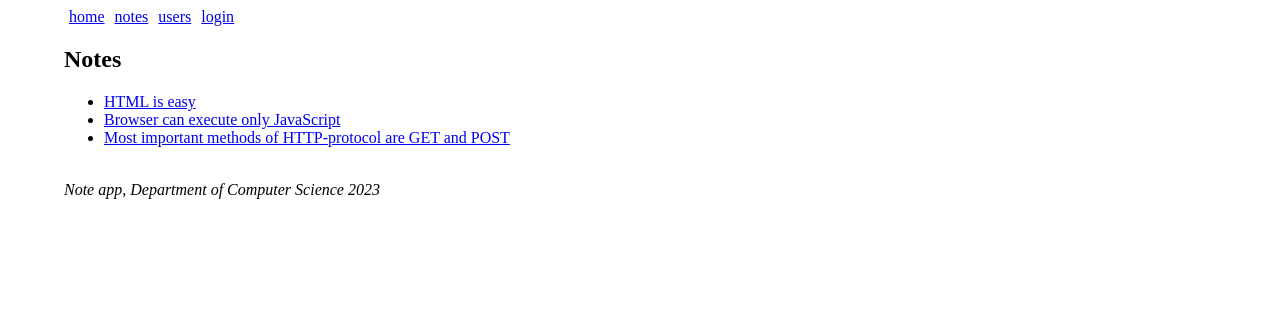
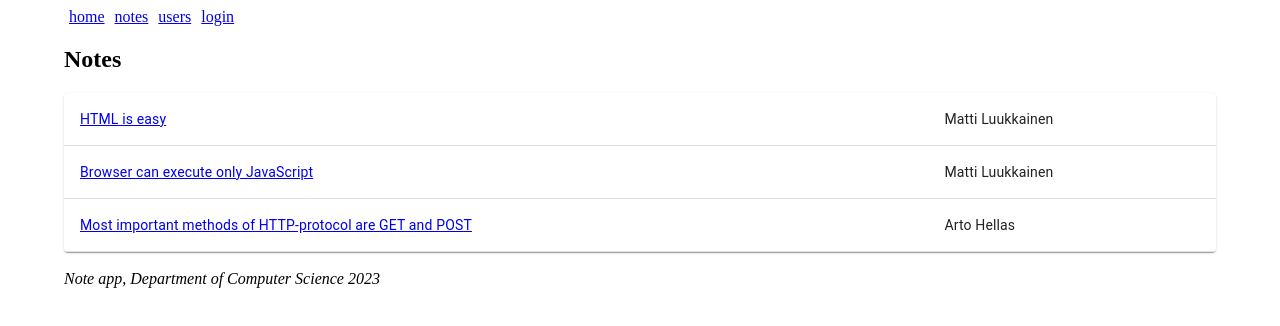
Before and after one commit to mister-fix/notes-styling, a React (Vite) app in the folder react-materialui/: page /notes in a window 1280 px wide. Shown: the top 326 px of the page. Built offline with nearby package versions, Linux system fonts and the light colour scheme.

Commit message:
7.7 => feat: render notes in material table

```diff
--- a/react-materialui/src/components/Notes.jsx
+++ b/react-materialui/src/components/Notes.jsx
@@ -1,17 +1,32 @@
 import React from "react";
 import { Link } from "react-router-dom";
+import {
+	Table,
+	TableContainer,
+	TableBody,
+	TableCell,
+	TableRow,
+	Paper,
+} from "@mui/material";
 
 const Notes = ({ notes }) => {
 	return (
 		<div>
 			<h2>Notes</h2>
-			<ul>
-				{notes.map((note) => (
-					<li key={note.id}>
-						<Link to={`/notes/${note.id}`}>{note.content}</Link>
-					</li>
-				))}
-			</ul>
+			<TableContainer component={Paper}>
+				<Table>
+					<TableBody>
+						{notes.map((note) => (
+							<TableRow key={note.id}>
+								<TableCell>
+									<Link to={`/notes/${note.id}`}>{note.content}</Link>
+								</TableCell>
+								<TableCell>{note.user}</TableCell>
+							</TableRow>
+						))}
+					</TableBody>
+				</Table>
+			</TableContainer>
 		</div>
 	);
 };
```
